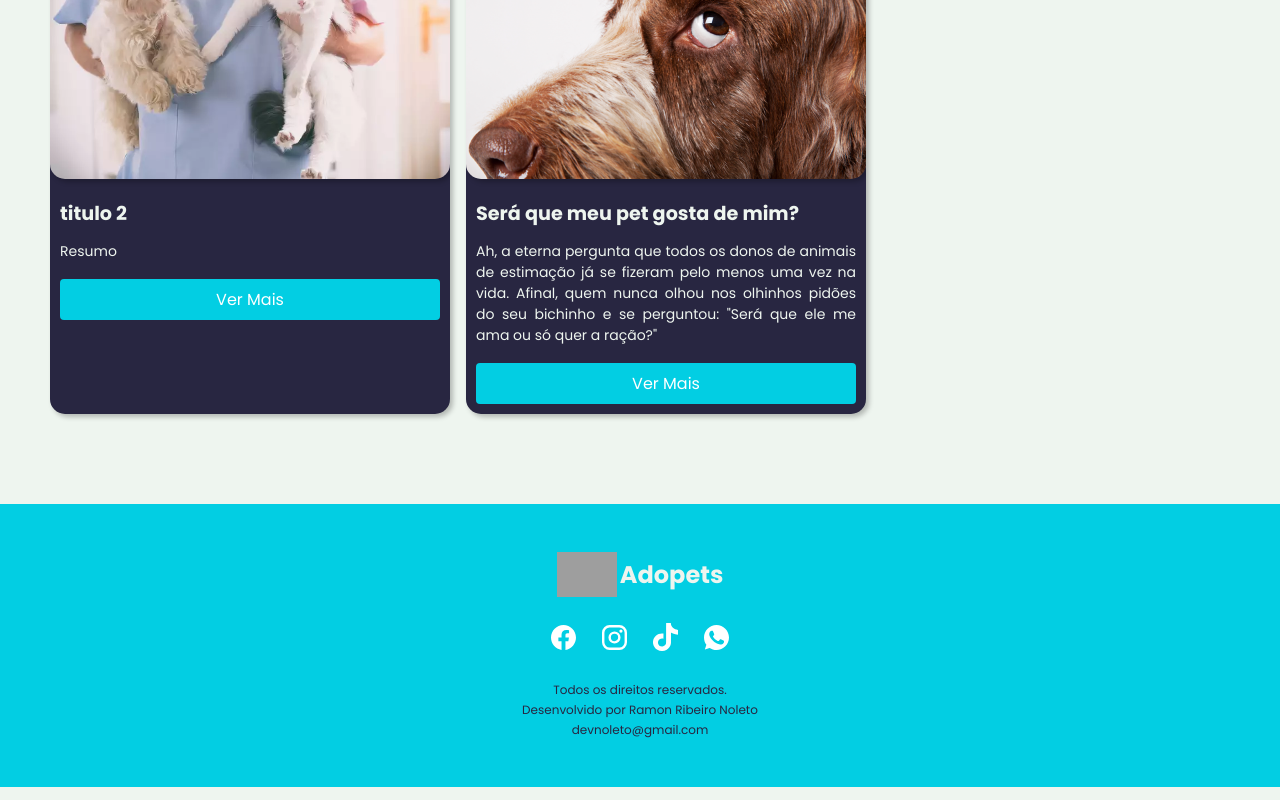
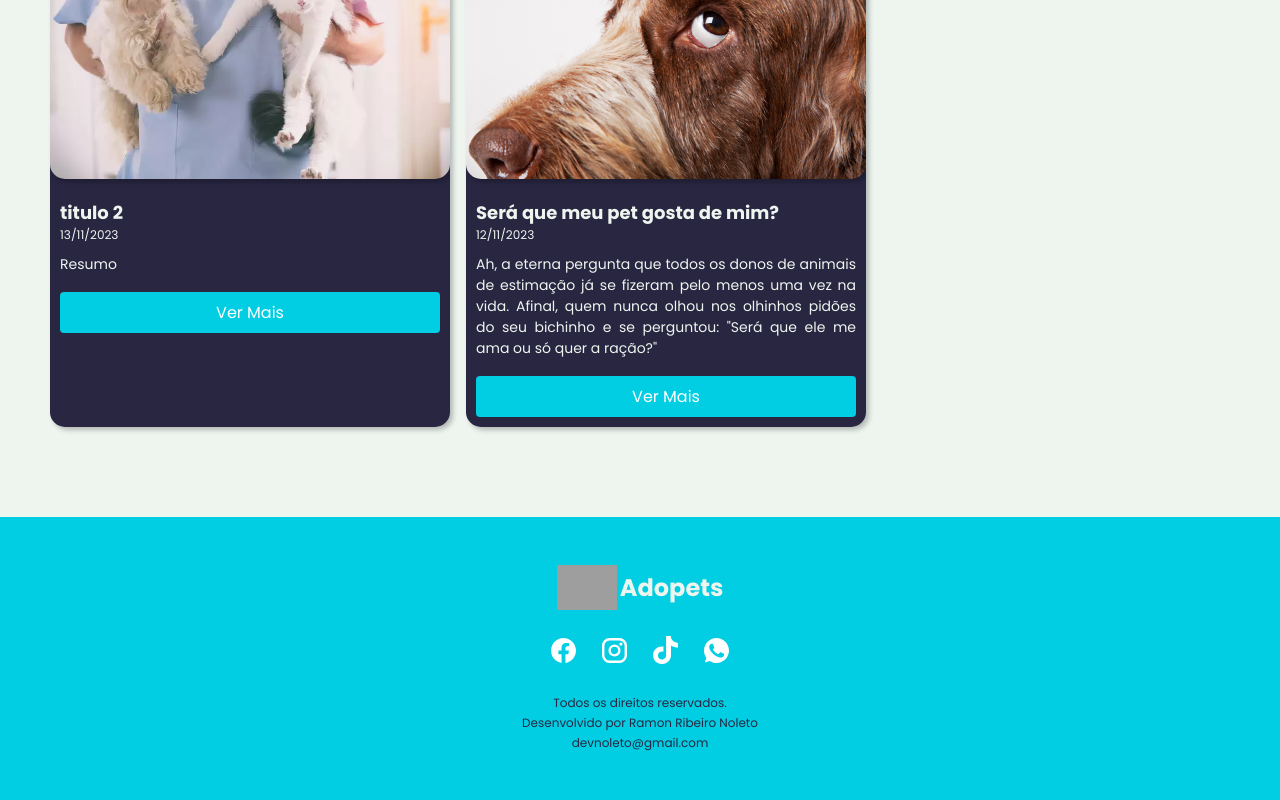
Before and after one commit to RNoleto/adopets-vue3, a Vue app: page / in a window 1280 px wide. Shown: the part 1333-2133 px from the top of the page. Built offline with nearby package versions, Linux system fonts and the light colour scheme; grey boxes are pictures that could not be loaded.

Commit message:
ajuste de informação dos cards

```diff
--- a/src/components/Card.vue
+++ b/src/components/Card.vue
@@ -7,6 +7,9 @@
       <h2 class="card-title">
         <slot name="title">{{ title }}</slot>
       </h2>
+      <p class="card-date">
+        <slot name="date">{{ date }}</slot>
+      </p>
       <p class="card-description">
         <slot name="description">{{ description }}</slot>
         <slot></slot>
@@ -50,8 +53,11 @@ export default {
     padding: 10px 10px;
   }
   &-title {
-    font-size: 1.2rem;
-    margin-bottom: 8px;
+    font-size: 18px;
+  }
+  &-date {
+    font-size: 12px;
+    transform: translateY(-5px);
   }
   &-description {
     font-size: 14px;
--- a/src/pages/Home.vue
+++ b/src/pages/Home.vue
@@ -44,6 +44,11 @@
               ><img class="card-image" :src="post.img" :alt="post.title"
             /></template>
             <template v-slot:title>{{ post.title }}</template>
+            <template v-slot:date
+              ><p>
+                {{ formatBrazilianDate(post.date) }}
+              </p></template
+            >
             <template v-slot:description>{{ post.resume }}</template>
             <template v-slot:button> </template>
           </Card>
```
